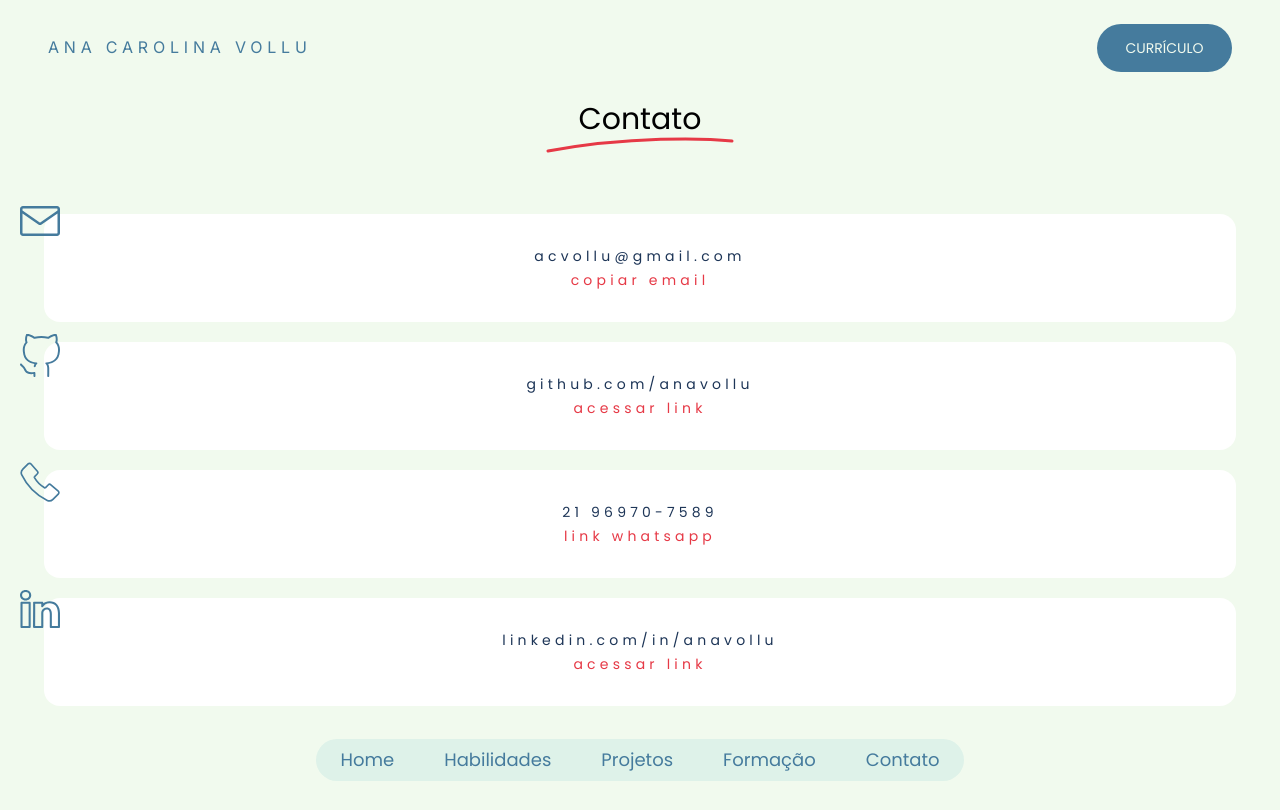
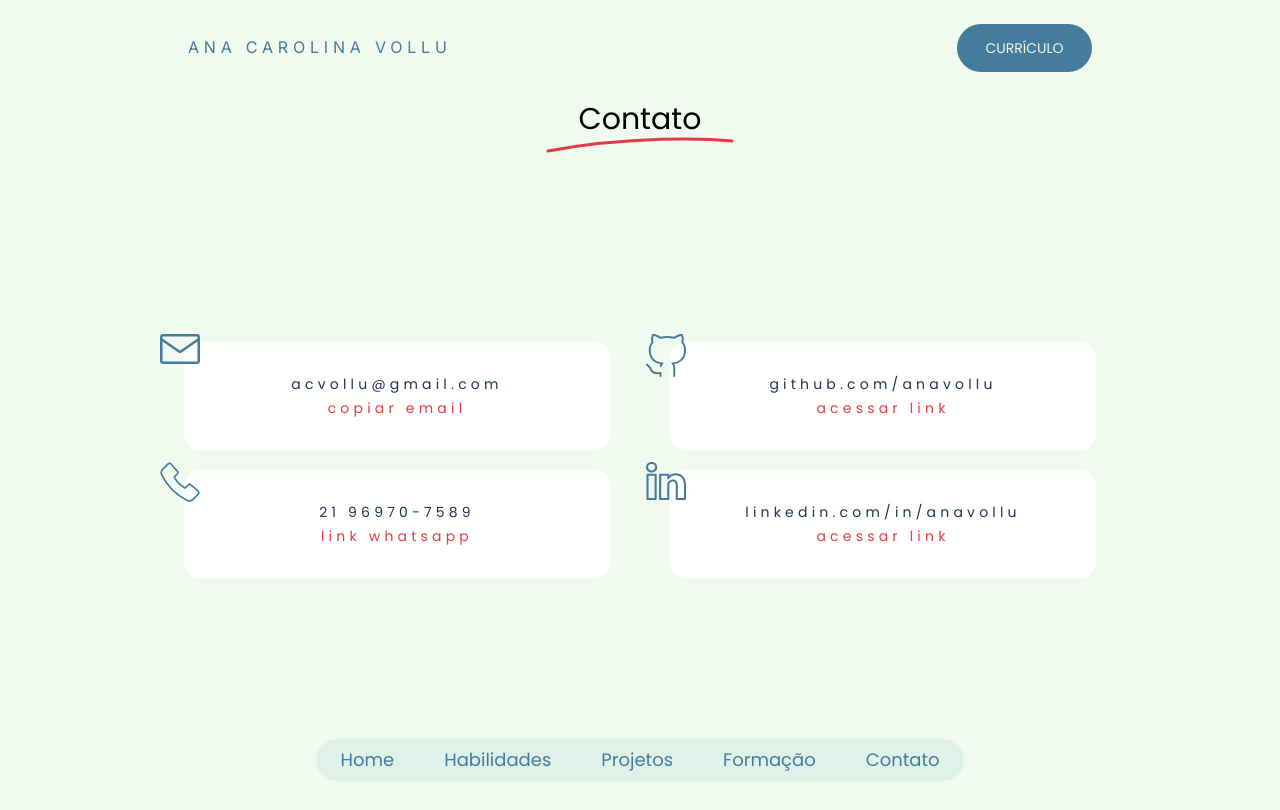
Before and after one commit to anavollu/curriculo-ana, a SvelteKit app: page /contato in a window 1280 px wide. Built offline with nearby package versions, Linux system fonts and the light colour scheme.

Commit message:
feat: contact page responsiveness

```diff
--- a/src/routes/+layout.svelte
+++ b/src/routes/+layout.svelte
@@ -16,7 +16,7 @@
 </script>
 
 <div class="flex min-h-full flex-col overflow-hidden">
-	<div class="z-10 mx-auto w-full max-w-[1440px]">
+	<div class="z-10 mx-auto w-full max-w-[1000px]">
 		<div class="flex items-center justify-between px-5 pt-4 lg:px-12 lg:pt-6">
 			<div class="lg:hidden">
 				<Menu pages={data.resume.home.menuItems} />
--- a/src/routes/contato/+page.svelte
+++ b/src/routes/contato/+page.svelte
@@ -4,7 +4,7 @@
 	const { title, ...contact } = data.resume.contact;
 </script>
 
-<div class="flex w-full flex-col gap-3 lg:overflow-y-scroll">
+<div class="flex w-full flex-col gap-3 lg:grid lg:grid-cols-2">
 	{#each Object.values(contact) as contactItem}
 		<ContactCard {...contactItem} />
 	{/each}
```
